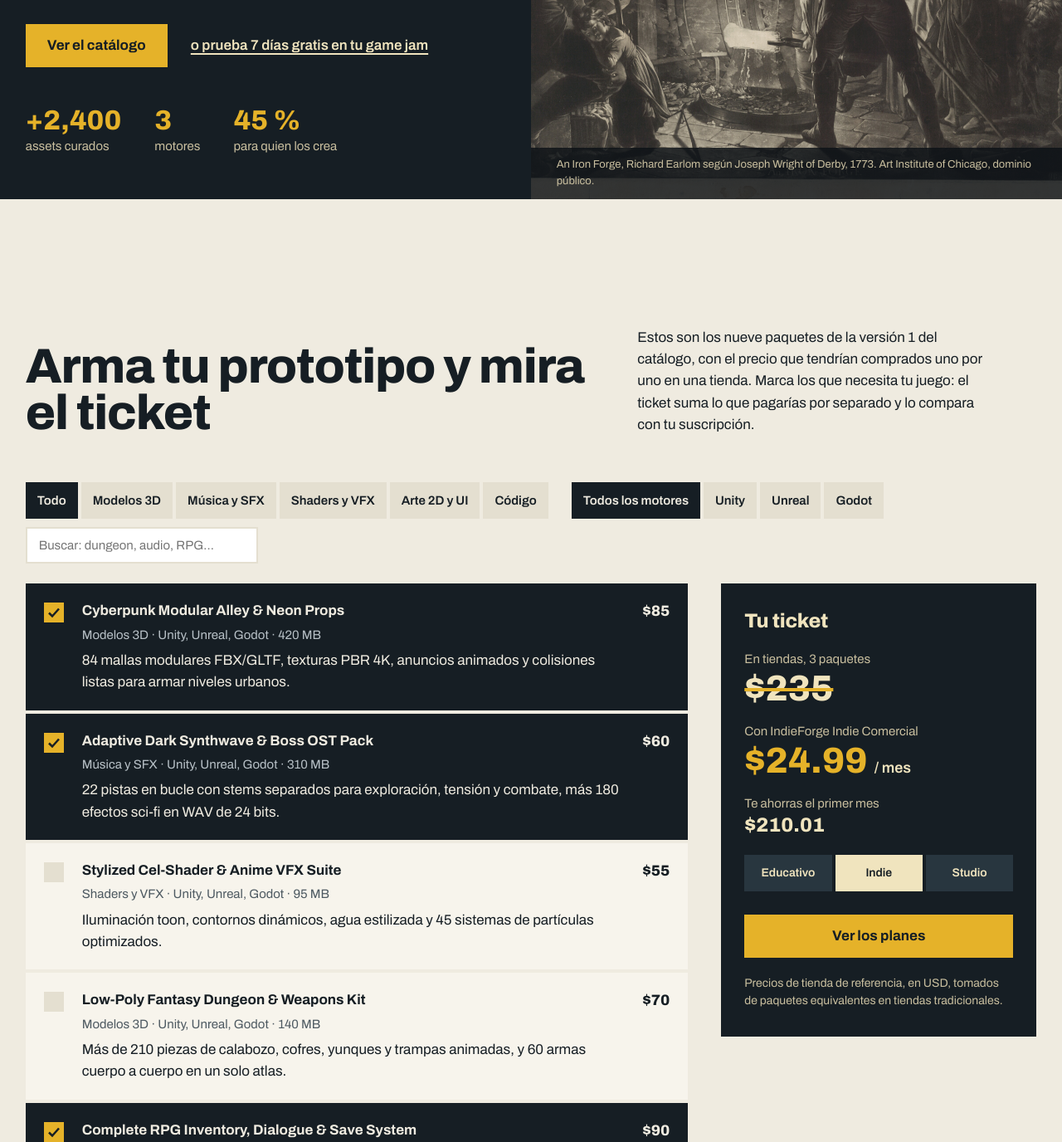
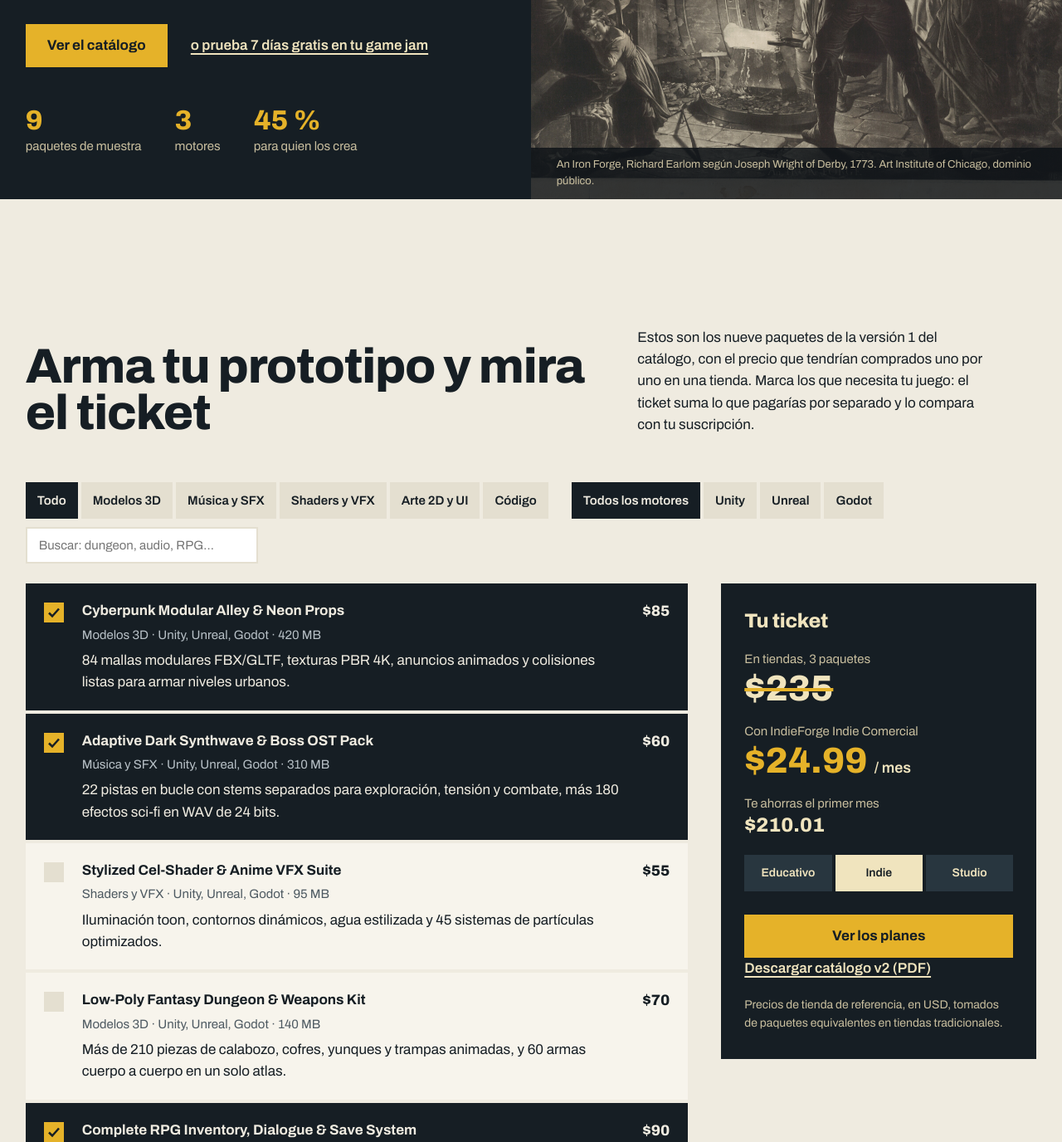
Before and after one commit to JavSalL/IndieForge, a plain HTML site: page index.html in a window 1280 px wide. Shown: the part 560-1936 px from the top of the page at 83% size. Drawn offline with Linux system fonts and the light colour scheme.

Commit message:
Update Catalogo to version 2, adding new plans

```diff
--- a/index.html
+++ b/index.html
@@ -339,7 +339,7 @@ footer{background:var(--night);padding:clamp(64px,8vw,120px) 0 40px}
       </div>
     </div>
     <ul class="facts rv" style="--i:3">
-      <li><b class="num">+2,400</b><span>assets curados</span></li>
+      <li><b>9</b><span>paquetes de muestra</span></li>
       <li><b>3</b><span>motores</span></li>
       <li><b class="num">45 %</b><span>para quien los crea</span></li>
     </ul>
@@ -439,6 +439,7 @@ footer{background:var(--night);padding:clamp(64px,8vw,120px) 0 40px}
           <button type="button" data-p="79.99" data-n="Studio" aria-pressed="false">Studio</button>
         </div>
         <a class="btn" href="#planes">Ver los planes</a>
+        <a class="link" href="catalogo-v2.pdf" download>Descargar catálogo v2 (PDF)</a>
         <p class="note">Precios de tienda de referencia, en USD, tomados de paquetes equivalentes en tiendas tradicionales.</p>
       </aside>
     </div>
```
Also changed, not shown: 1 other file.
